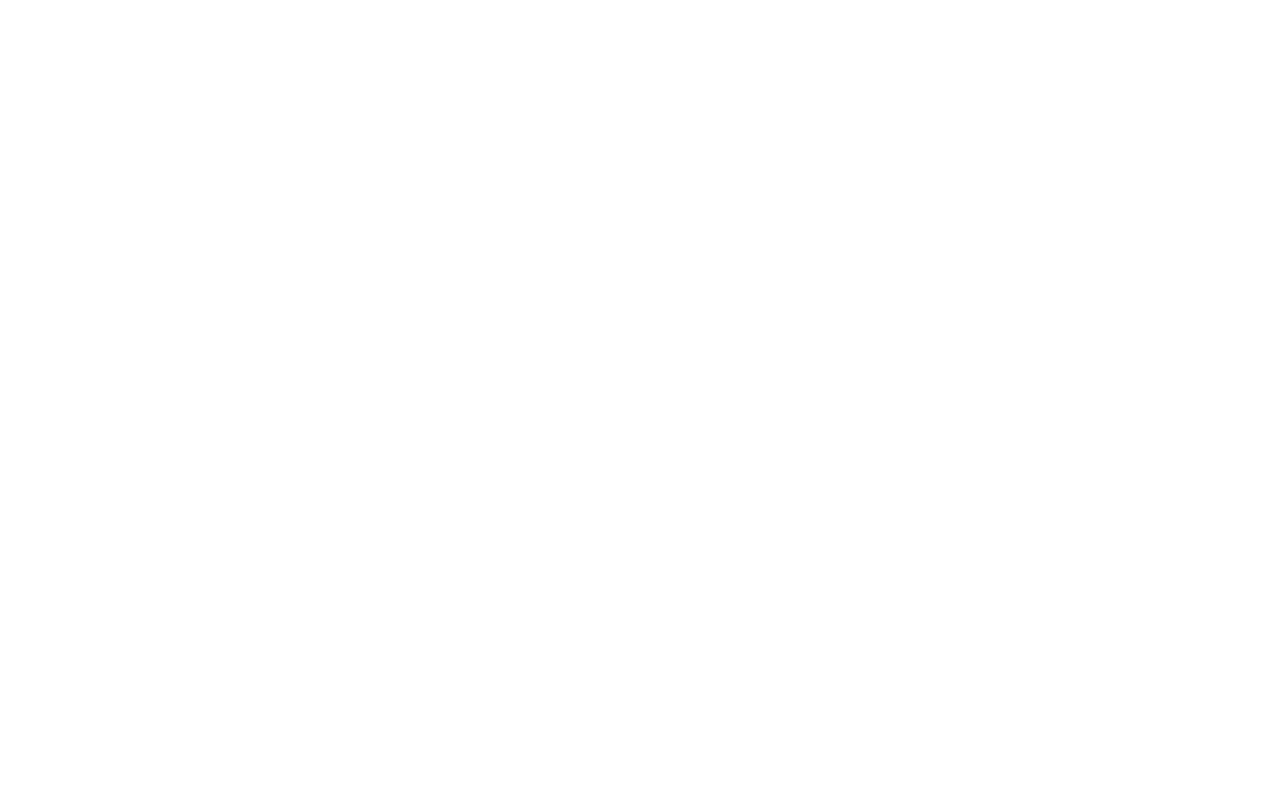
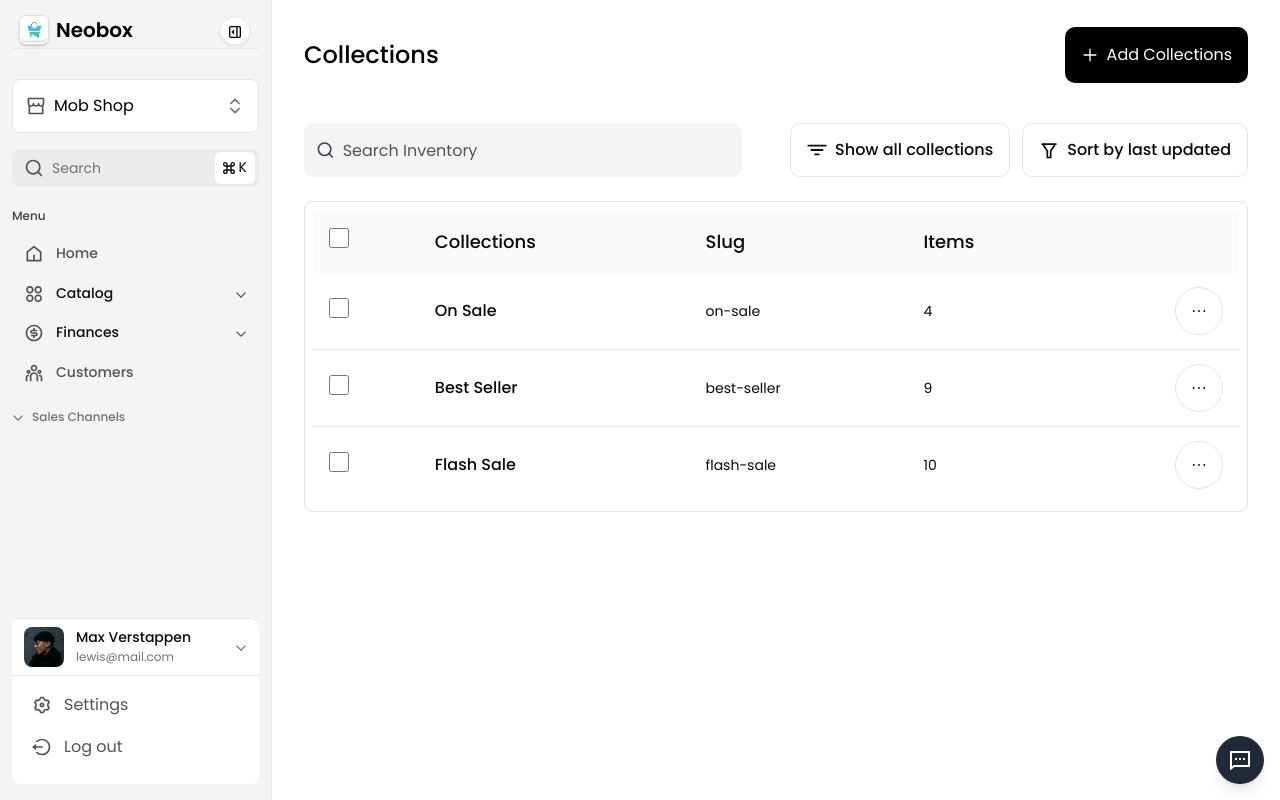
Before and after one commit to uzair-shakeel/neobox, a React (Vite) app: page /collections in a window 1280 px wide. Before the commit this address had no page. Built offline with nearby package versions, Linux system fonts and the light colour scheme.

Commit message:
collection page added

```diff
--- a/src/App.jsx
+++ b/src/App.jsx
@@ -14,6 +14,7 @@
 import Settings from "./pages/settings/Settings";
 import Wallet from "./pages/finance/Wallet";
 import Orders from "./pages/catalog/Orders";
+import Collections from "./pages/catalog/Collections";
 
 function App() {
   return (
@@ -24,6 +25,7 @@
           <Route path="/settings" element={<Settings />} />
           <Route path="/wallet" element={<Wallet />} />
           <Route path="/orders" element={<Orders />} />
+          <Route path="/collections" element={<Collections />} />
           <Route path="/signup" element={<SignUp />} />
           <Route path="/signup/create-password" element={<CreatePassword />} />
           <Route path="/signup/otp" element={<OTP />} />
--- /dev/null
+++ b/src/pages/catalog/Collections.jsx
@@ -0,0 +1,123 @@
+"use client";
+import React from "react";
+import Sidebar from "../../components/Sidebar";
+import { RiFilterLine } from "react-icons/ri";
+import { LuSearch } from "react-icons/lu";
+import ChatButton from "../../components/ChatButton";
+import { IoFilterSharp } from "react-icons/io5";
+import { AiOutlinePlus } from "react-icons/ai";
+import { PiDotsThree } from "react-icons/pi";
+
+export default function Collections() {
+  const collections = [
+    { id: 1, name: "On Sale", slug: "on-sale", items: 4 },
+    { id: 2, name: "Best Seller", slug: "best-seller", items: 9 },
+    { id: 3, name: "Flash Sale", slug: "flash-sale", items: 10 },
+  ];
+  return (
+    <div className="flex h-screen bg-white">
+      {/* Sidebar */}
+      <Sidebar />
+
+      {/* Main Content */}
+      <main className="flex-1 overflow-y-auto px-[32px] py-[27px]">
+        <div className="flex flex-col bg-white">
+          <div className="flex items-center justify-between pb-[32px]">
+            <h1 className="text-[24px] leading-[36px] font-[500]">
+              Collections
+            </h1>
+            <button className="flex items-center gap-[8px] rounded-[10px] text-[16px] tracking-[-2%] font-[400] bg-black text-white p-[16px]">
+              <AiOutlinePlus stroke="0.1px" size={18} />
+              <span>Add Collections</span>
+            </button>
+          </div>
+
+          <div className="flex justify-between gap-[48px] pt-[8px]">
+            {/* Search Bar */}
+            <div className="flex flex-grow items-center bg-[#F4F4F5] rounded-[10px] ps-[12px] py-[14px]">
+              <LuSearch color="#374151" size={20} className="mr-[8px]" />
+              <input
+                type="text"
+                placeholder="Search Inventory"
+                className="bg-transparent outline-none w-full h-full pe-[12px] placeholder:text-[#52525B]"
+              />
+            </div>
+
+            {/* Buttons Section */}
+            <div className="flex items-center gap-[12px]">
+              {/* Show All Orders Button */}
+              <button className="flex items-center border border-[#E4E4E7] rounded-[10px] px-[16px] py-[14px] text-[16px] text-[#09090B] font-[500]">
+                <IoFilterSharp size={20} className="mr-[8px]" />
+                Show all collections
+              </button>
+
+              {/* Sort Button */}
+              <button className="flex items-center border border-[#E4E4E7] rounded-[10px] px-[16px] py-[14px] text-[16px] text-[#09090B] font-[500]">
+                <RiFilterLine size={20} className="mr-[8px]" />
+                Sort by last updated
+              </button>
+            </div>
+          </div>
+        </div>
+
+        <div className="overflow-x-auto py-[24px]">
+          <div className="border border-[#E4E4E7] rounded-[8px] p-[8px]">
+            <table className="min-w-full bg-[#FFFFFF]">
+              <thead className="bg-[#FAFAFA] text-left">
+                <tr>
+                  <th className="px-[16px] py-[18px]">
+                    <input
+                      type="checkbox"
+                      className="w-[20px] h-[20px] rounded-[6px] border border-gray-300 checked:bg-indigo-600 focus:ring-indigo-500"
+                    />
+                  </th>
+                  <th className="px-[16px] py-[14px] text-[#09090B] font-[500] text-[18px] tracking-[-1%]">
+                    Collections
+                  </th>
+                  <th className="px-[16px] py-[14px] text-[#09090B] font-[500] text-[18px] tracking-[-1%]">
+                    Slug
+                  </th>
+                  <th className="px-[16px] py-[14px] text-[#09090B] font-[500] text-[18px] tracking-[-1%]">
+                    Items
+                  </th>
+                  <th className="px-[16px] py-[14px]"></th>
+                </tr>
+              </thead>
+              <tbody className="divide-y">
+                {collections.map((collection) => (
+                  <tr key={collection.id} className="hover:bg-gray-50">
+                    <td className="px-[16px] py-[18px]">
+                      <input
+                        type="checkbox"
+                        className="w-[20px] h-[20px] rounded-[6px] border border-gray-300 checked:bg-indigo-600 focus:ring-indigo-500"
+                      />
+                    </td>
+                    <td className="px-[16px] py-[14px] text-[#09090B] font-[500] text-[16px]">
+                      {collection.name}
+                    </td>
+                    <td className="px-[16px] py-[14px]  text-[#09090B] font-[400] text-[14px]">
+                      {collection.slug}
+                    </td>
+                    <td className="px-[16px] py-[14px]  text-[#09090B] font-[400] text-[14px]">
+                      {collection.items}
+                    </td>
+                    <td className="px-[16px] py-[14px] text-[#09090B] font-[400] text-[14px]">
+                      <div className="flex justify-end">
+                        <button className="w-[48px] h-[48px] min-h-[48px] min-w-[48px] flex items-center justify-center border border-[#E4E4E7] rounded-full text-[#09090B]">
+                          <PiDotsThree size={20} />
+                        </button>
+                      </div>
+                    </td>
+                  </tr>
+                ))}
+              </tbody>
+            </table>
+          </div>
+        </div>
+      </main>
+
+      {/* Chat Button */}
+      <ChatButton />
+    </div>
+  );
+}
--- a/src/pages/catalog/Orders.jsx
+++ b/src/pages/catalog/Orders.jsx
@@ -47,7 +47,7 @@
       {/* Main Content */}
       <main className="flex-1 overflow-y-auto px-[32px] py-[27px]">
         <div className="flex flex-col bg-white">
-          <div className="flex justify-between pb-[32px]">
+          <div className="flex items-center justify-between pb-[32px]">
             <h1 className="text-[24px] leading-[36px] font-[500]">Orders</h1>
             <div className="flex items-center gap-[8px] text-[16px] tracking-[-2%] font-[400] text-[#0A0A0A]">
               <RiQuestionLine size={20} color="#0A0A0A" />
```
